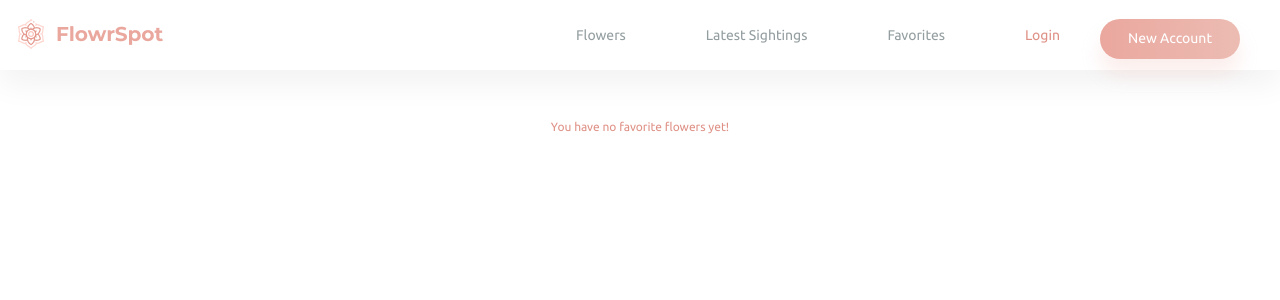
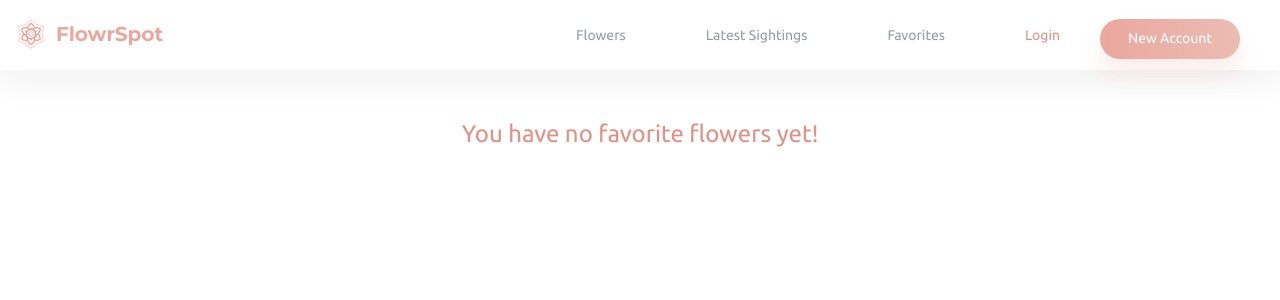
Before and after one commit to NenadM1989/Flowr-spot-website, a React (Create React App) app in the folder flowrspot/: page /favorites in a window 1280 px wide. Shown: the top 300 px of the page. Built offline with nearby package versions, Linux system fonts and the light colour scheme.

Commit message:
a little bit of css

```diff
--- a/flowrspot/src/pages/Favorites/Favorites.js
+++ b/flowrspot/src/pages/Favorites/Favorites.js
@@ -17,7 +17,7 @@ const Favorites = () => {
             </p>
           ) : (
             favorites.map((favorite) => {
-              const flower = flowers.find((f) => f.id === favorite);
+              const flower = flowers.find((cvet) => cvet.id === favorite);
               if (flower) {
                 return (
                   <Card
--- a/flowrspot/src/pages/Favorites/Favorites.module.css
+++ b/flowrspot/src/pages/Favorites/Favorites.module.css
@@ -23,3 +23,7 @@
   justify-content: space-around;
   margin-top: 30px;
 }
+.paragraph {
+  font-size: 1.5rem;
+  top: 50px;
+}
```
